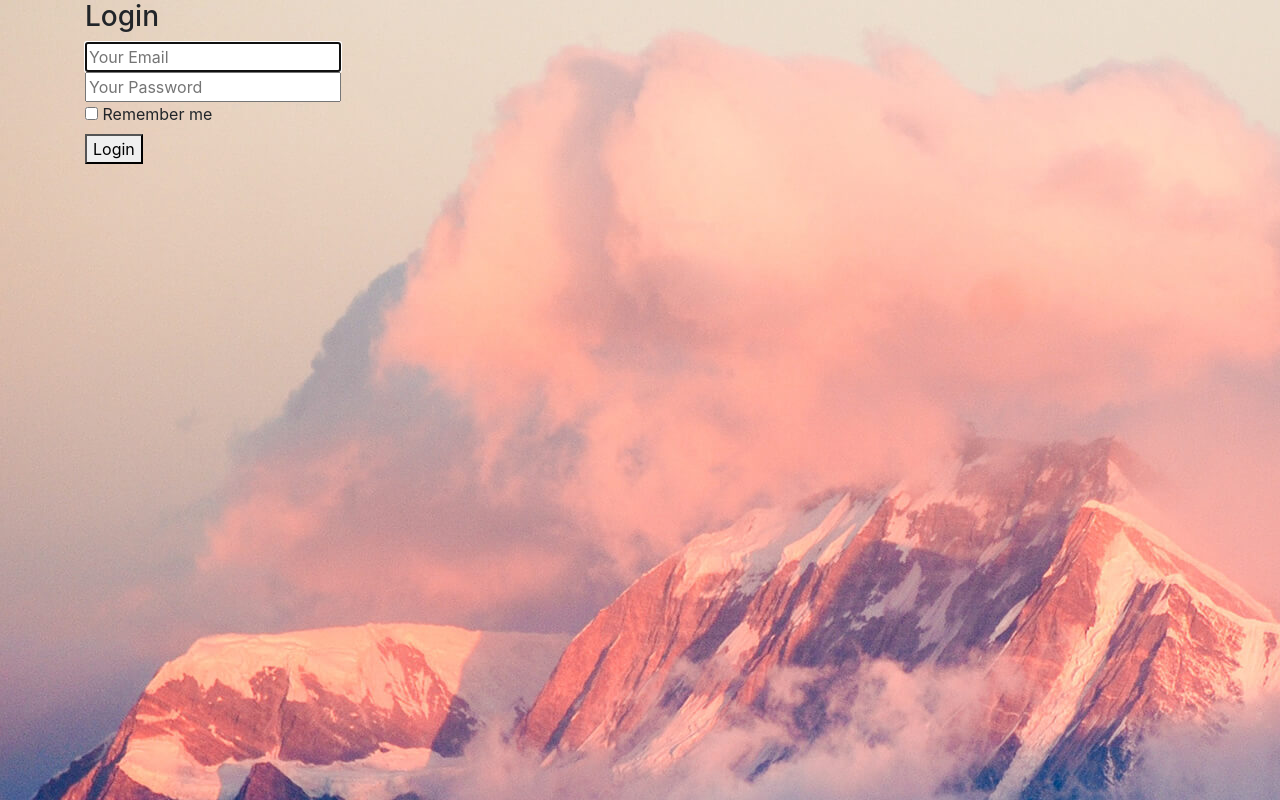
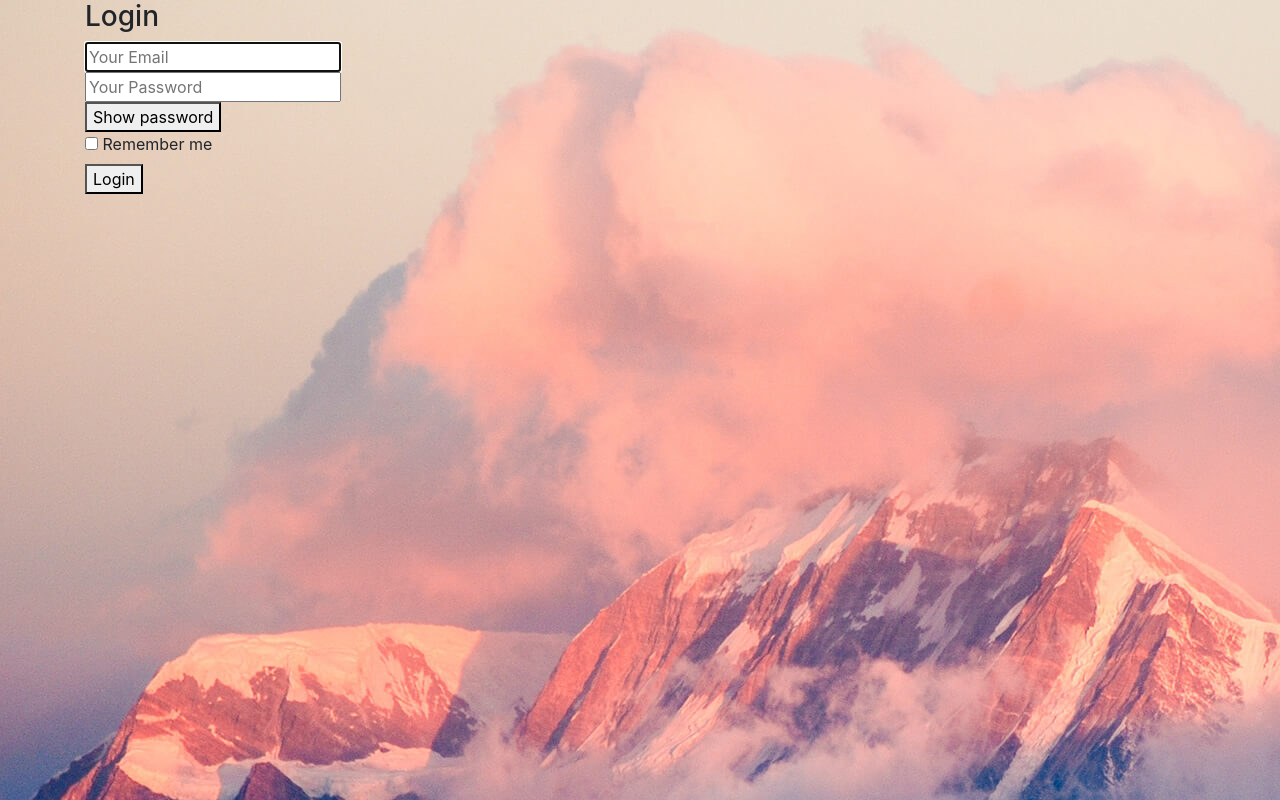
Before and after one commit to vazowskyy/Todo-list, a Flask app: page /login in a window 1280 px wide. Shown: the part 57-857 px from the top of the page. Run offline with Flask 3, Linux system fonts and the light colour scheme; some libraries are stand-ins or nearby versions.

Commit message:
Added task delete button, password/name verifier + flash()

```diff
--- a/TodoAPP/website/auth.py
+++ b/TodoAPP/website/auth.py
@@ -3,6 +3,7 @@
 from .models import User
 from . import db
 from werkzeug.security import check_password_hash, generate_password_hash
+import re
 
 auth = Blueprint('auth', __name__)
 
@@ -32,14 +33,26 @@
 @auth.route('/register', methods=['POST'])
 def register_post():
     if request.method == 'POST':
-        name = request.form['name']
+        name = request.form['name'].lower().capitalize()
+        if len(name) < 2:
+            flash('Your name is below 2 characters :(')
+            return redirect(url_for('auth.register'))
         email = request.form['email']
-        password = request.form['password']
 
         existing_user = User.query.filter_by(email=email).first()
         if existing_user:
             flash('Email address already exists', 'error')
             return redirect(url_for('auth.register'))
+
+        password = request.form['password']
+
+        regex = re.compile('[@\\_!#$%^&*()<>?/|}{~:]')
+        if len(password) < 8:
+            flash('Password is below 8 characters ')
+            return redirect(url_for("auth.register"))
+        elif not regex.search(password):
+            flash('Password doesn\'t contain special characters ')
+            return redirect(url_for("auth.register"))
 
         new_user = User(email=email, name=name, password=generate_password_hash(
             password, method='pbkdf2:sha256'))
--- /dev/null
+++ b/TodoAPP/website/static/showpassword.js
@@ -0,0 +1,19 @@
+const passwordInput = document.getElementById('password');
+const togglePasswordButton = document.getElementById('toggle-password');
+
+togglePasswordButton.addEventListener('click', togglePassword);
+
+function togglePassword() {
+  if (passwordInput.type === 'password') {
+    passwordInput.type = 'text';
+    togglePasswordButton.textContent = 'Hide password';
+    togglePasswordButton.setAttribute('aria-label',
+      'Hide password.');
+  } else {
+    passwordInput.type = 'password';
+    togglePasswordButton.textContent = 'Show password';
+    togglePasswordButton.setAttribute('aria-label',
+      'Show password as plain text. ' +
+      'Warning: this will display your password on the screen.');
+  }
+}
--- a/TodoAPP/website/templates/login.html
+++ b/TodoAPP/website/templates/login.html
@@ -20,8 +20,9 @@
 
             <div class="field">
                 <div class="control">
-                    <input class="input is-large" type="password" name="password" placeholder="Your Password">
+                    <input class="input is-large" id="password" type="password" name="password" placeholder="Your Password">
                 </div>
+                <button id="toggle-password" type="button" aria-label="Show password as plain text. Warning: this will display your password on the screen.">Show password</button>
             </div>
             <div class="field">
                 <label class="checkbox">
@@ -33,4 +34,5 @@
         </form>
     </div>
 </div>
+<script src="{{ url_for('static', filename='showpassword.js')}}"></script>
 {% endblock %}
--- a/TodoAPP/website/templates/signup.html
+++ b/TodoAPP/website/templates/signup.html
@@ -5,7 +5,7 @@
     {% with messages = get_flashed_messages() %}
     {% if messages %}
         <div class="notification is-danger">
-            {{ messages[0] }}. Go to <a href="{{ url_for('auth.login') }}">login page</a>.
+            {{ messages[0] }}. {% if error %} %Go to <a href="{{ url_for('auth.login') }}">login page</a>. {% endif %}
         </div>
     {% endif %}
     {% endwith %}
--- a/TodoAPP/website/templates/todo_list.html
+++ b/TodoAPP/website/templates/todo_list.html
@@ -20,12 +20,16 @@
 
     <br />
     {{ task.date }}
+
     <form action="{{ url_for('views.task_completed', task_id = task.id) }}" method=POST>
       <button type="submit" name="update" id="update">{% if task.completed %} Not completed {% else %} Completed {% endif%}</button>
     </form>
     <form action="{{ url_for('views.task_edit', task_id=task.id) }}"">
       <button name="update_task" id="update_task" >Edit</button>
     </form>
+    <form action="{{ url_for('views.delete_task', task_id=task.id)}}" method="POST">
+      <button type="submit">&times;</button>
+    </form>
 
   </div>
 {% endfor %}
```
